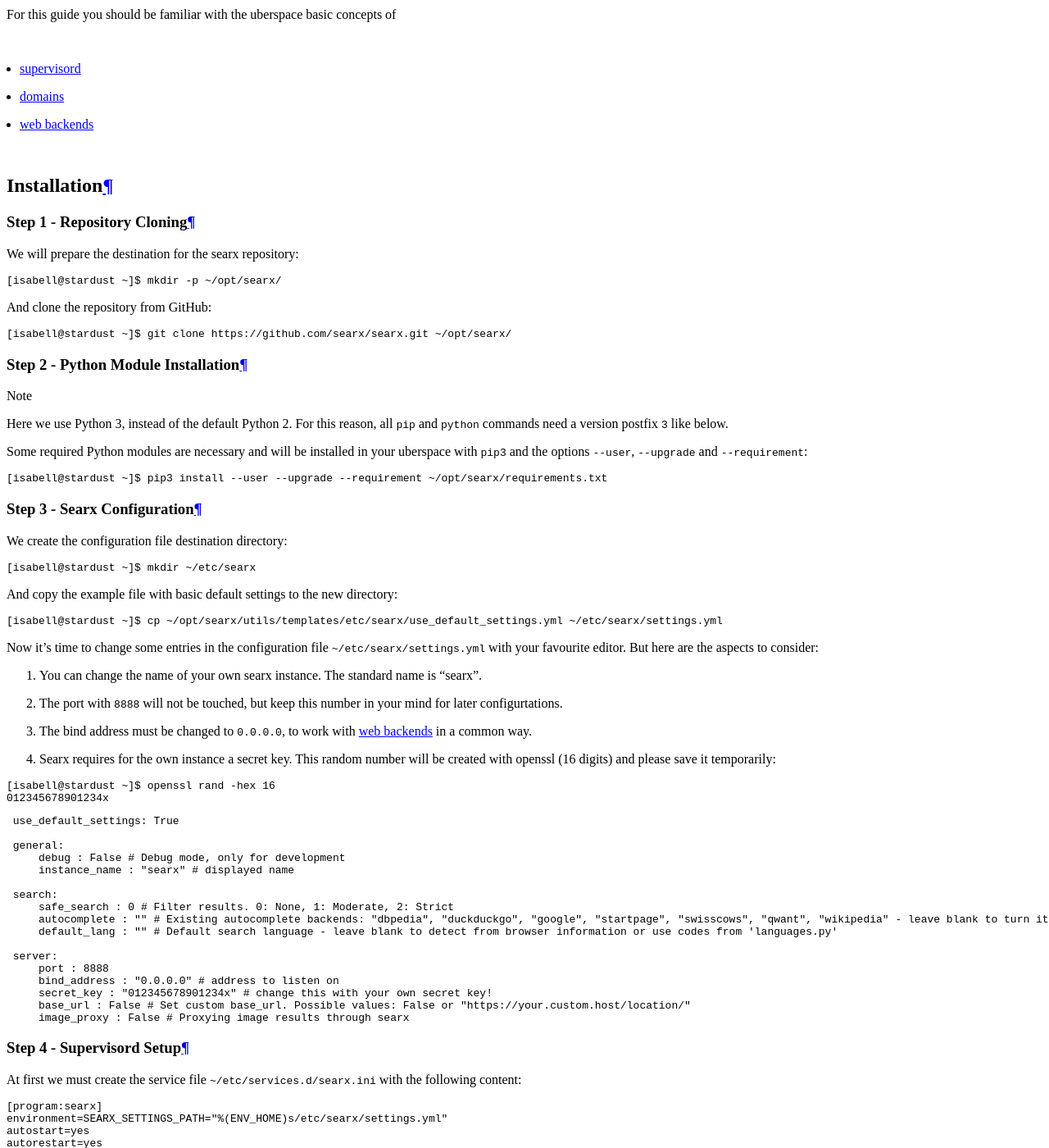
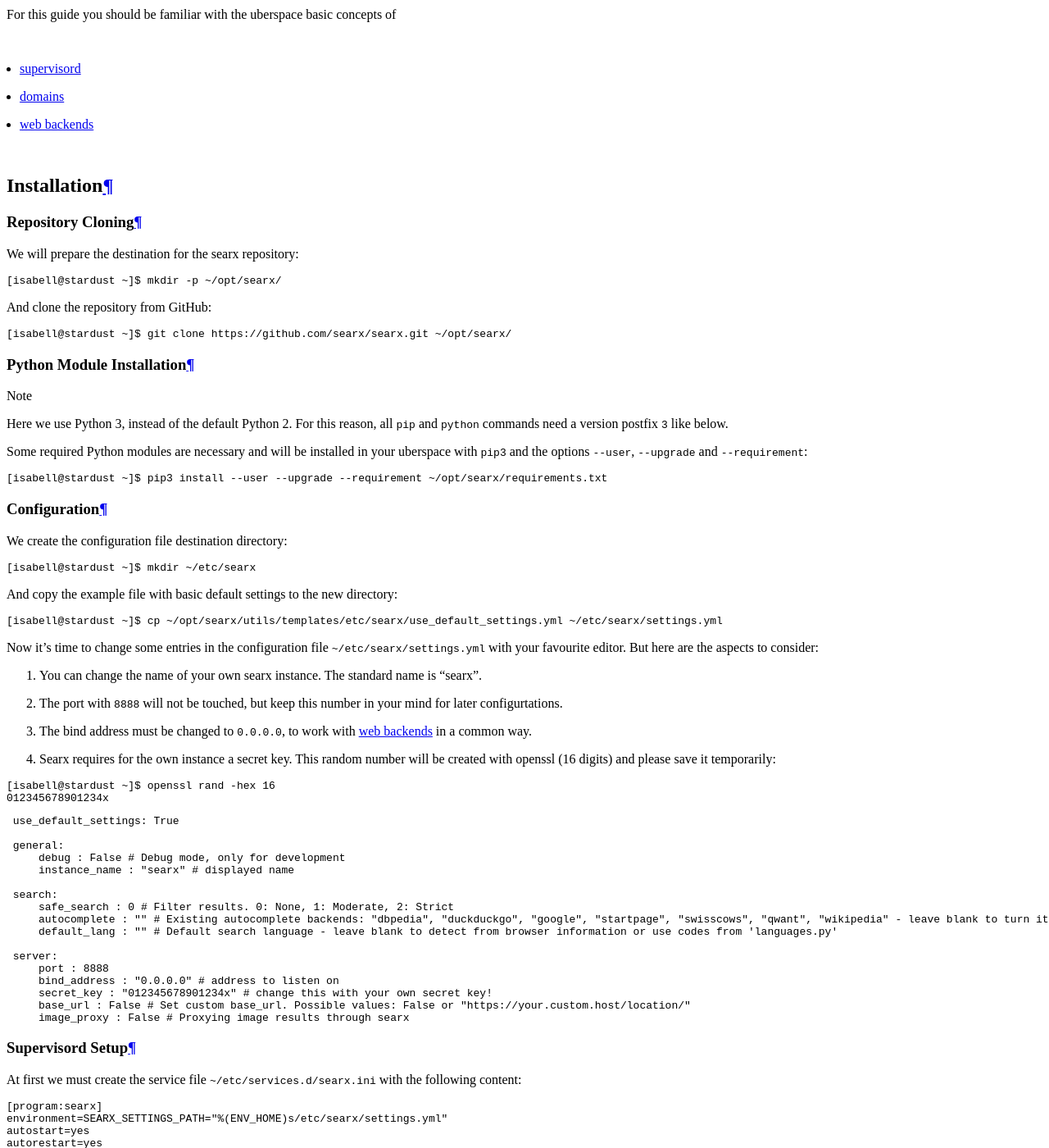
Before and after one commit to Uberspace/lab, a Sphinx documentation site: the page built from source/guide_searx.rst, in a window 1280 px wide and 1400 px high, scrolled down 4271 px. Shown: the whole window at 82% size. Built offline with Sphinx 7.4.7 and the Read the Docs theme 2.0.0, drawn with Linux system fonts in a browser that asks for light colours; some of the changed text lies outside the part shown.

Commit message:
remove numbered steps form many guides

```diff
--- a/source/guide_searx.rst
+++ b/source/guide_searx.rst
@@ -38,8 +38,8 @@
 Installation
 ============
 
-Step 1 - Repository Cloning
----------------------------
+Repository Cloning
+------------------
 
 We will prepare the destination for the searx repository:
 
@@ -53,8 +53,8 @@
 
  [isabell@stardust ~]$ git clone https://github.com/searx/searx.git ~/opt/searx/
 
-Step 2 - Python Module Installation
------------------------------------
+Python Module Installation
+--------------------------
 
 .. note:: Here we use Python 3, instead of the default Python 2. For this reason, all ``pip`` and ``python`` commands need a version postfix ``3`` like below.
 
@@ -64,8 +64,8 @@
 
  [isabell@stardust ~]$ pip3 install --user --upgrade --requirement ~/opt/searx/requirements.txt
 
-Step 3 - Searx Configuration
-----------------------------
+Configuration
+-------------
 
 We create the configuration file destination directory:
 
@@ -116,8 +116,8 @@
       base_url : False # Set custom base_url. Possible values: False or "https://your.custom.host/location/"
       image_proxy : False # Proxying image results through searx
 
-Step 4 - Supervisord Setup
---------------------------
+Supervisord Setup
+-----------------
 
 At first we must create the service file ``~/etc/services.d/searx.ini`` with the following content:
 
@@ -133,8 +133,8 @@
 
 If it's not in state RUNNING, check your configuration.
 
-Step 5 - Web Backend Setup
---------------------------
+Web Backend Setup
+-----------------
 
 .. note::
 
@@ -142,8 +142,8 @@
 
 .. include:: includes/web-backend.rst
 
-Step 6 - Debugging
-------------------
+Debugging
+---------
 
 In case of problems, the log file ``~/logs/supervisord.log`` is the first point for you.
 
```
Also changed, not shown: source/guide_framadate.rst (+6 -6 lines), source/guide_seafile.rst (+11 -14 lines).
